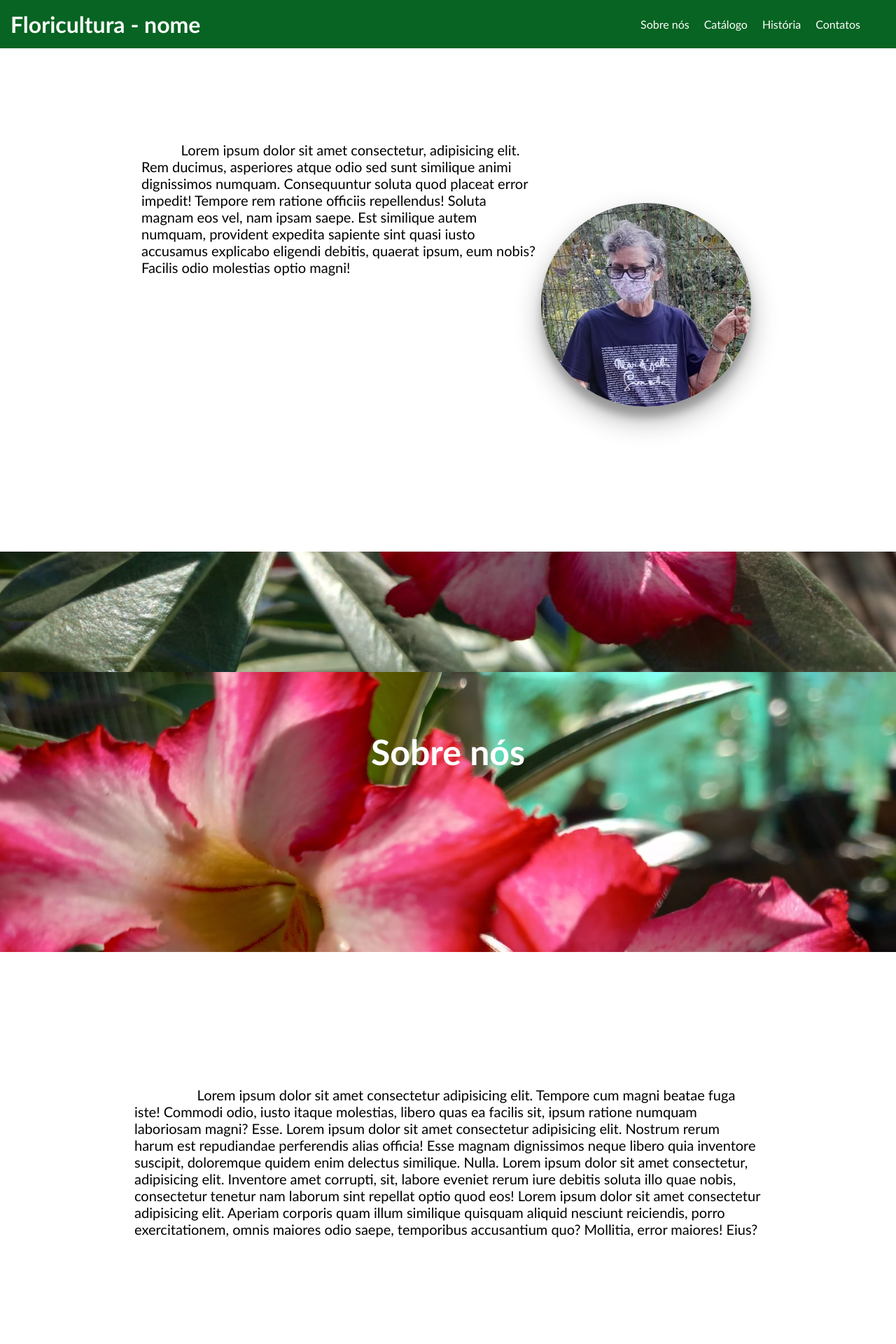
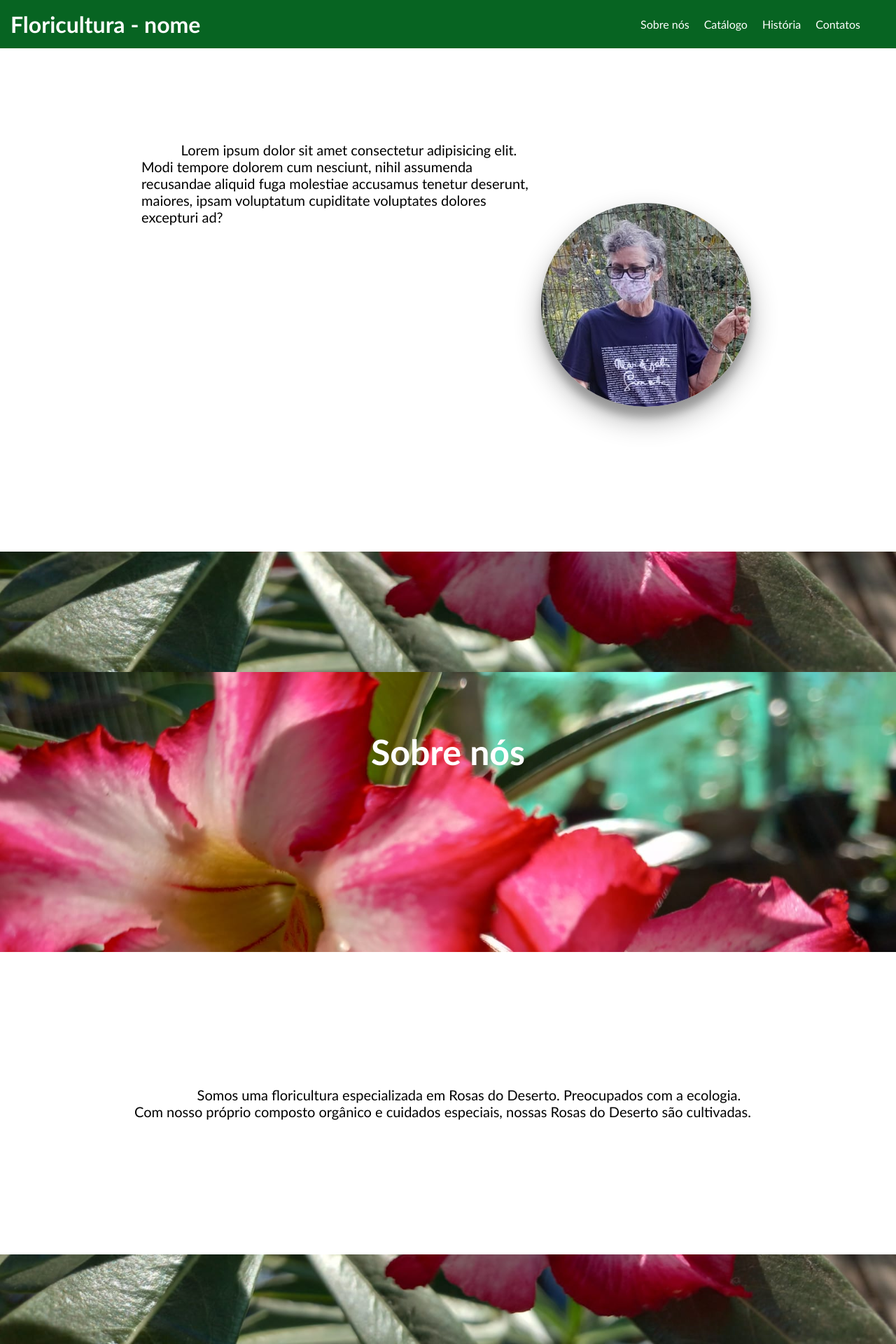
Before and after one commit to cristianoepifanio/Floricultura, a PHP site: page / in a window 1280 px wide. Shown: the top 1920 px of the page at 70% size. Run offline with PHP 8.4, Linux system fonts and the light colour scheme; some libraries are stand-ins or nearby versions.

Commit message:
commit003

```diff
--- a/index.html
+++ b/index.html
@@ -32,8 +32,7 @@
   </header>
   <div class="bloco">
     <div class="paragrafo-foto">
-      <p>Lorem ipsum dolor sit amet consectetur, adipisicing elit. Rem ducimus, asperiores atque odio sed sunt similique animi dignissimos numquam. Consequuntur soluta quod placeat error impedit! Tempore rem ratione officiis repellendus!
-      Soluta magnam eos vel, nam ipsam saepe. Est similique autem numquam, provident expedita sapiente sint quasi iusto accusamus explicabo eligendi debitis, quaerat ipsum, eum nobis? Facilis odio molestias optio magni!</p>
+      <p>Lorem ipsum dolor sit amet consectetur adipisicing elit. Modi tempore dolorem cum nesciunt, nihil assumenda recusandae aliquid fuga molestiae accusamus tenetur deserunt, maiores, ipsam voluptatum cupiditate voluptates dolores excepturi ad?</p>
       <img src="fotos/fotoa-redimensionadas-para-o-site/foto perfil experimento.jpg"  class="foto-perfil" height="50%" alt="Foto de perfil">
     </div>
 
@@ -43,24 +42,30 @@
     <h1>Sobre nós</h1>
   </div>
   <div class="bloco">
-    <p>Lorem ipsum dolor sit amet consectetur adipisicing elit. Tempore cum magni beatae fuga iste! Commodi odio, iusto itaque molestias, libero quas ea facilis sit, ipsum ratione numquam laboriosam magni? Esse. Lorem ipsum dolor sit amet consectetur adipisicing elit. Nostrum rerum harum est repudiandae perferendis alias officia! Esse magnam dignissimos neque libero quia inventore suscipit, doloremque quidem enim delectus similique. Nulla. Lorem ipsum dolor sit amet consectetur, adipisicing elit. Inventore amet corrupti, sit, labore eveniet rerum iure debitis soluta illo quae nobis, consectetur tenetur nam laborum sint repellat optio quod eos! Lorem ipsum dolor sit amet consectetur adipisicing elit. Aperiam corporis quam illum similique quisquam aliquid nesciunt reiciendis, porro exercitationem, omnis maiores odio saepe, temporibus accusantium quo? Mollitia, error maiores! Eius?</p>
+    <p>Somos uma floricultura especializada em Rosas do Deserto. Preocupados com a ecologia. Com nosso próprio composto orgânico e cuidados especiais, nossas Rosas do Deserto são cultivadas.</p>
 
   </div>
   <div id="Catalogo" class="categorias">
     <h1>Catálogo</h1>
   </div>
   <div class="bloco">
+    <div class="carrossel-flores"></div>
     <div class="owl-carousel owl-theme">
-        <div class="item"><img class="cartaz" src="fotos/fotos-full/IMG-20220812-WA0016.jpg" alt="Rosa do deserto"><h2>Rosa do deserto</h2></div>
+        <div class="item">
+          <img class="box-flores" src="fotos/teste.jpeg" alt="Rosa do deserto"><h2>Rosa do deserto</h2>
+        </div>
+        </div>
+        </div>
   </div>
-    <p>Lorem ipsum dolor sit amet consectetur adipisicing elit. Tempore cum magni beatae fuga iste! Commodi odio, iusto itaque molestias, libero quas ea facilis sit, ipsum ratione numquam laboriosam magni? Esse. Lorem ipsum dolor sit amet consectetur adipisicing elit. Nostrum rerum harum est repudiandae perferendis alias officia! Esse magnam dignissimos neque libero quia inventore suscipit, doloremque quidem enim delectus similique. Nulla. Lorem ipsum dolor sit amet consectetur, adipisicing elit. Inventore amet corrupti, sit, labore eveniet rerum iure debitis soluta illo quae nobis, consectetur tenetur nam laborum sint repellat optio quod eos! Lorem ipsum dolor sit amet consectetur adipisicing elit. Aperiam corporis quam illum similique quisquam aliquid nesciunt reiciendis, porro exercitationem, omnis maiores odio saepe, temporibus accusantium quo? Mollitia, error maiores! Eius?</p>
+    <p>Lorem ipsum, dolor sit amet consectetur adipisicing elit. Tenetur minus eligendi maiores eos exercitationem distinctio officiis suscipit omnis? Architecto cupiditate mollitia voluptate totam similique eveniet nisi minus ex maxime voluptates!</p>
 
   </div>
   <div id="Historia" class="categorias">
     <h1>História</h1>
   </div>
   <div class="bloco">
-    <p>Lorem ipsum dolor sit amet consectetur adipisicing elit. Tempore cum magni beatae fuga iste! Commodi odio, iusto itaque molestias, libero quas ea facilis sit, ipsum ratione numquam laboriosam magni? Esse. Lorem ipsum dolor sit amet consectetur adipisicing elit. Nostrum rerum harum est repudiandae perferendis alias officia! Esse magnam dignissimos neque libero quia inventore suscipit, doloremque quidem enim delectus similique. Nulla. Lorem ipsum dolor sit amet consectetur, adipisicing elit. Inventore amet corrupti, sit, labore eveniet rerum iure debitis soluta illo quae nobis, consectetur tenetur nam laborum sint repellat optio quod eos! Lorem ipsum dolor sit amet consectetur adipisicing elit. Aperiam corporis quam illum similique quisquam aliquid nesciunt reiciendis, porro exercitationem, omnis maiores odio saepe, temporibus accusantium quo? Mollitia, error maiores! Eius?</p>
+    <p>Minha caminhada se inicou desde que cheguei na Mariapolis de Igarassu, onde encontrei uma natureza maravilhosa. Então, decidi plantar flores tropicais, especialmente para utilização dos arranjos dos eventos. Depois por um período dei uma pausa porque tínhamos plantado em muitos lugares, e comecei reflorestando para proteção do nosso lençol d'água, com várias mudas que recebemos, de plantas nativas da mata Atlântica.
+    Neste último período comecei a estudar sobre Rosas do Deserto, e me encantei! Comecei cultivando algumas plantas e aos poucos fui continuando, até que um dia  recebi uma providência para aumentar a produção e assim estamos agora.</p>
   </div>
   <div class="categorias">
 
--- a/js/main.js
+++ b/js/main.js
@@ -1,7 +1,7 @@
 $('.owl-carousel').owlCarousel({
     loop:true,
     margin:10,
-    nav:false,
+    nav:true,
     responsive:{
         0:{
             items:2
--- a/style/main.css
+++ b/style/main.css
@@ -75,6 +75,11 @@ body{
     text-indent: 10%;
 
 }
+.box-flores{
+    height: 100%;
+    width: 100%;
+    display: block;
+}
 .categorias{
     display: flex;
     align-items: center;
```
Also changed, not shown: fotos/teste.jpeg (added).
